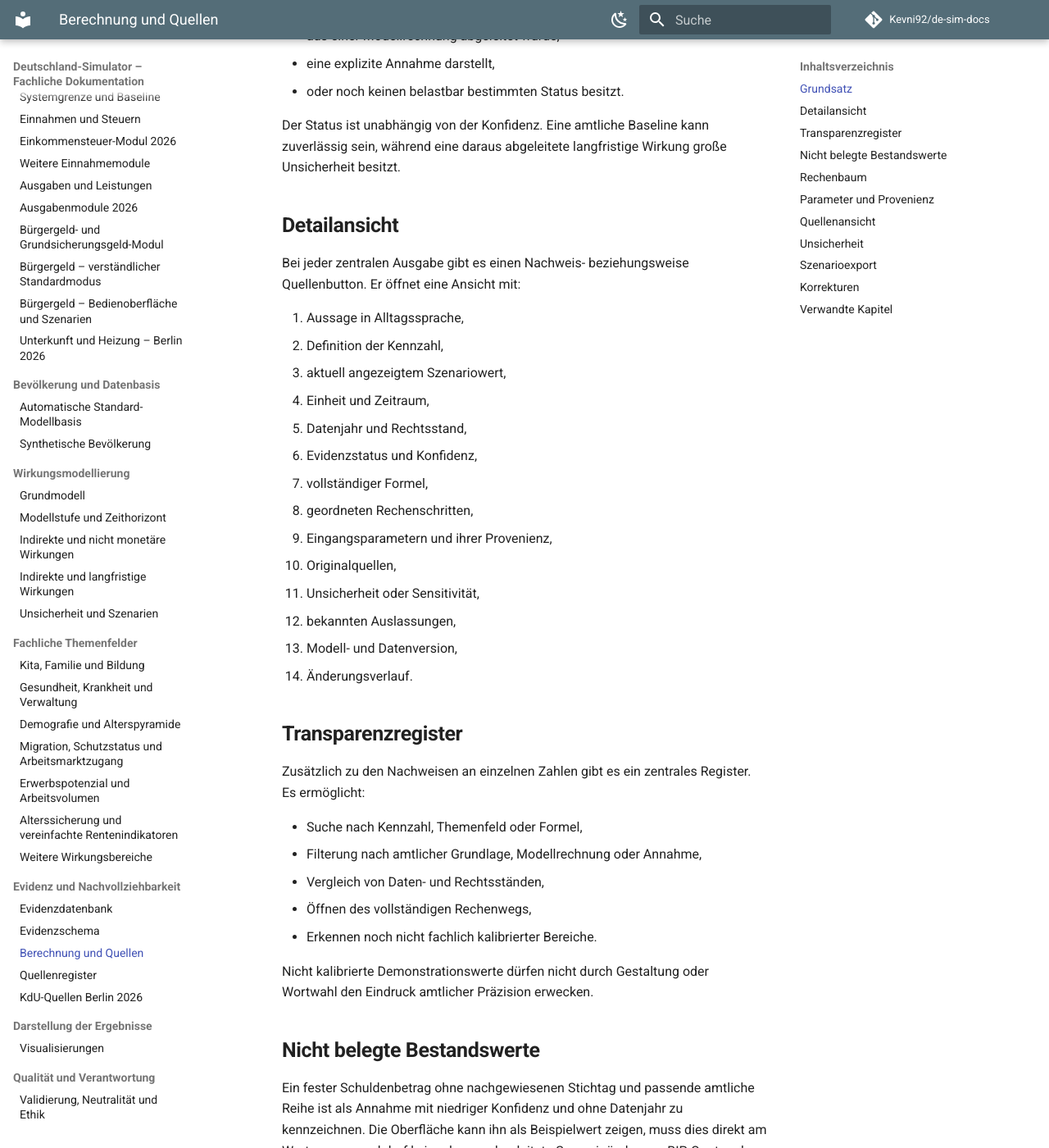
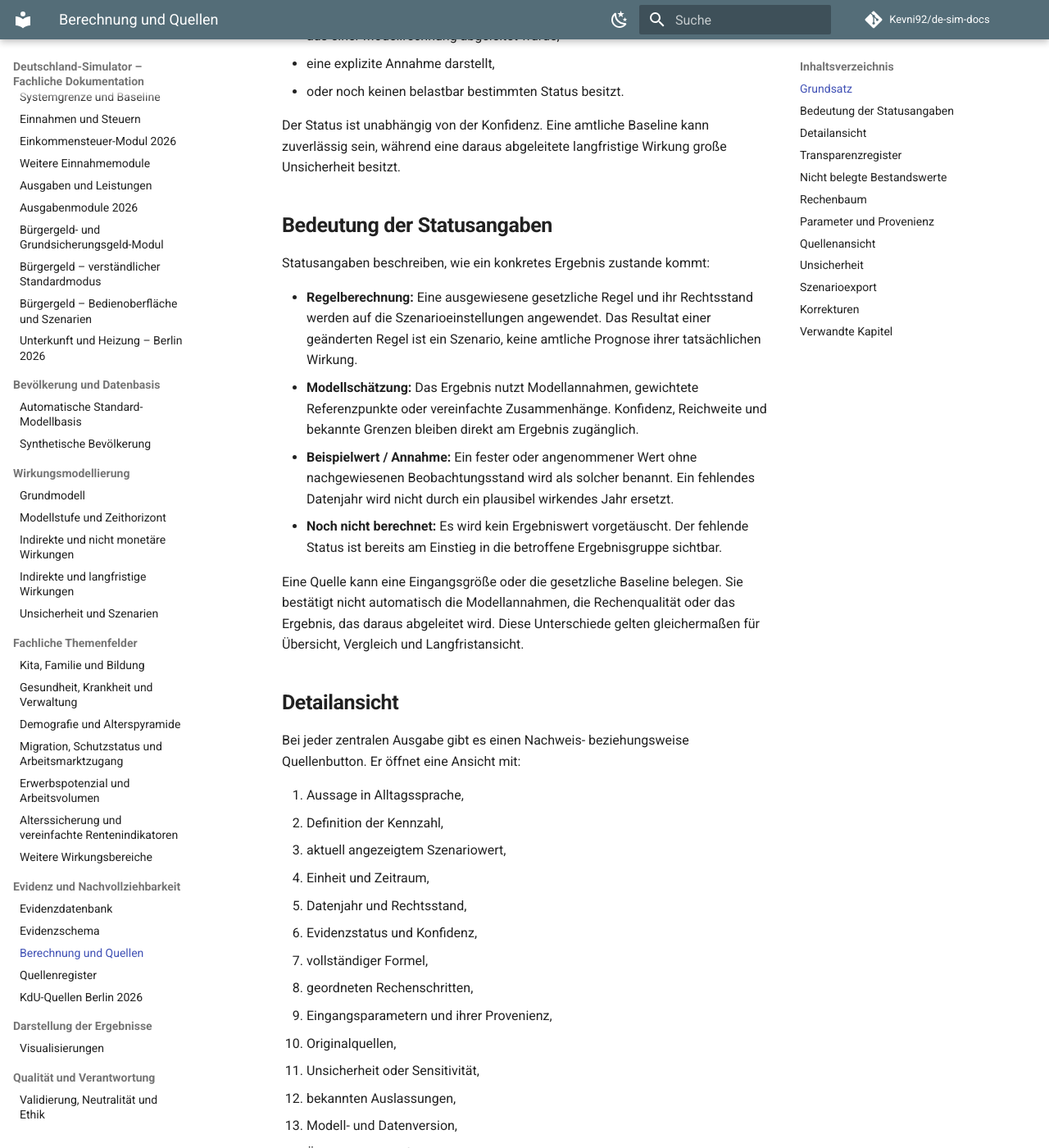
Before and after one commit to Kevni92/de-sim-docs, an MkDocs documentation site: the page built from docs/06-evidenz/berechnungstransparenz.md, in a window 1280 px wide and 1400 px high, scrolled down 300 px. Shown: the whole window at 82% size. Built offline with MkDocs 1.6.1 and Material for MkDocs 9.7.7, drawn with Linux system fonts in a browser that asks for light colours; comment, search, counter and statistics services are not loaded; some of the changed text lies outside the part shown.

Commit message:
docs: define result status labels (Issue #101)
Document how rule calculations, model estimates, examples, and uncalculated results are distinguished.

Part of Kevni92/de-sim#101
Part of Kevni92/de-sim#95

```diff
--- a/docs/06-evidenz/berechnungstransparenz.md
+++ b/docs/06-evidenz/berechnungstransparenz.md
@@ -17,6 +17,17 @@ Keine zentrale Zahl darf ohne erkennbare Herkunft und Einordnung erscheinen. Zu
 - oder noch keinen belastbar bestimmten Status besitzt.
 
 Der Status ist unabhängig von der Konfidenz. Eine amtliche Baseline kann zuverlässig sein, während eine daraus abgeleitete langfristige Wirkung große Unsicherheit besitzt.
+
+## Bedeutung der Statusangaben
+
+Statusangaben beschreiben, wie ein konkretes Ergebnis zustande kommt:
+
+- **Regelberechnung:** Eine ausgewiesene gesetzliche Regel und ihr Rechtsstand werden auf die Szenarioeinstellungen angewendet. Das Resultat einer geänderten Regel ist ein Szenario, keine amtliche Prognose ihrer tatsächlichen Wirkung.
+- **Modellschätzung:** Das Ergebnis nutzt Modellannahmen, gewichtete Referenzpunkte oder vereinfachte Zusammenhänge. Konfidenz, Reichweite und bekannte Grenzen bleiben direkt am Ergebnis zugänglich.
+- **Beispielwert / Annahme:** Ein fester oder angenommener Wert ohne nachgewiesenen Beobachtungsstand wird als solcher benannt. Ein fehlendes Datenjahr wird nicht durch ein plausibel wirkendes Jahr ersetzt.
+- **Noch nicht berechnet:** Es wird kein Ergebniswert vorgetäuscht. Der fehlende Status ist bereits am Einstieg in die betroffene Ergebnisgruppe sichtbar.
+
+Eine Quelle kann eine Eingangsgröße oder die gesetzliche Baseline belegen. Sie bestätigt nicht automatisch die Modellannahmen, die Rechenqualität oder das Ergebnis, das daraus abgeleitet wird. Diese Unterschiede gelten gleichermaßen für Übersicht, Vergleich und Langfristansicht.
 
 ## Detailansicht
 
@@ -47,7 +58,7 @@ Zusätzlich zu den Nachweisen an einzelnen Zahlen gibt es ein zentrales Register
 - Öffnen des vollständigen Rechenwegs,
 - Erkennen noch nicht fachlich kalibrierter Bereiche.
 
-Nicht kalibrierte Demonstrationswerte dürfen nicht durch Gestaltung oder Wortwahl den Eindruck amtlicher Präzision erwecken.
+Beispiele und nicht kalibrierte Modellteile dürfen nicht durch Gestaltung oder Wortwahl den Eindruck amtlicher Präzision erwecken. Die übrigen Ergebnisse werden anhand ihres eigenen Status eingeordnet, nicht pauschal als Beispiele abgewertet.
 
 ## Nicht belegte Bestandswerte
 
```
Also changed, not shown: docs/01-produkt/vision-und-grundsaetze.md (+12 -1 lines).
